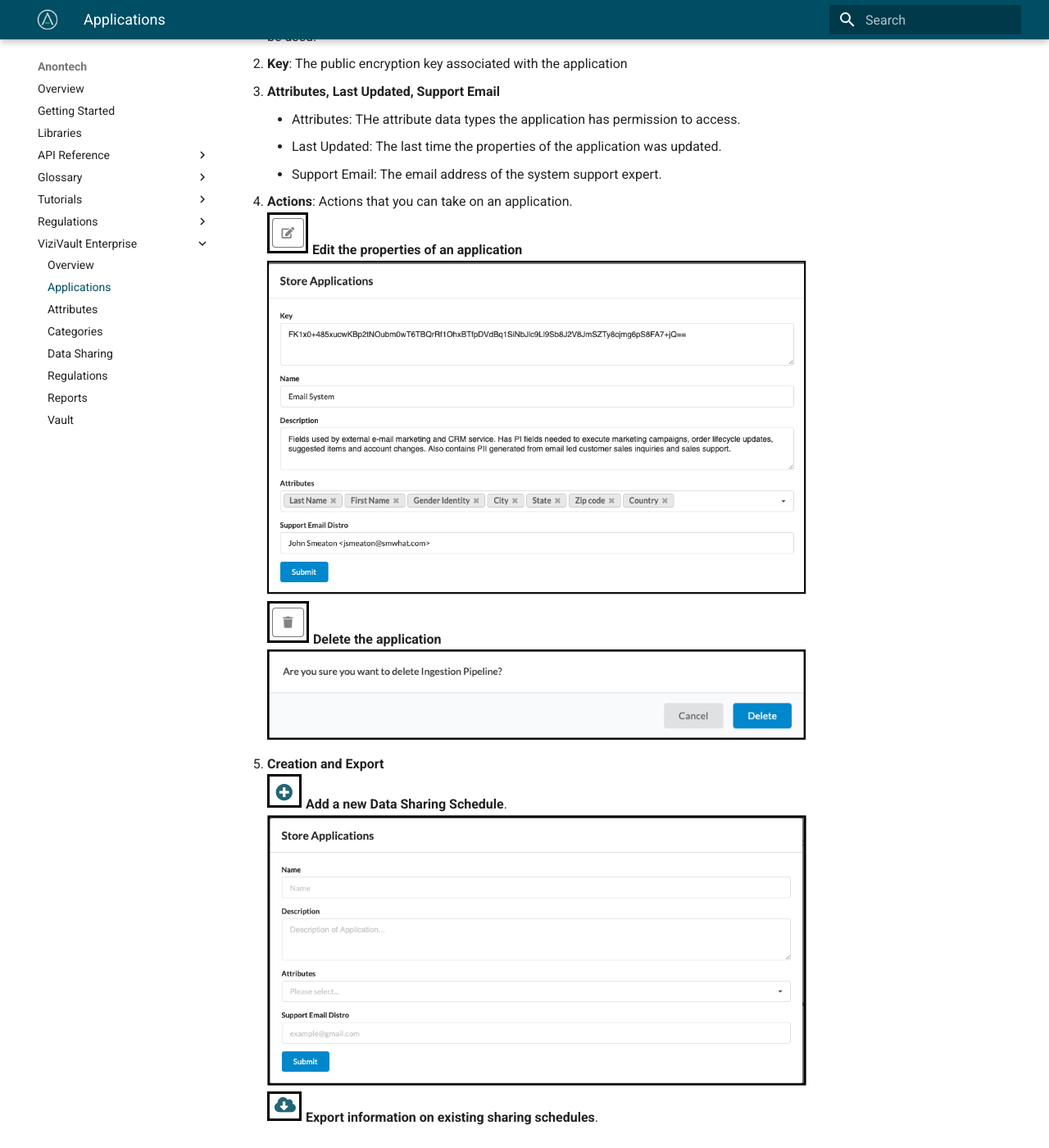
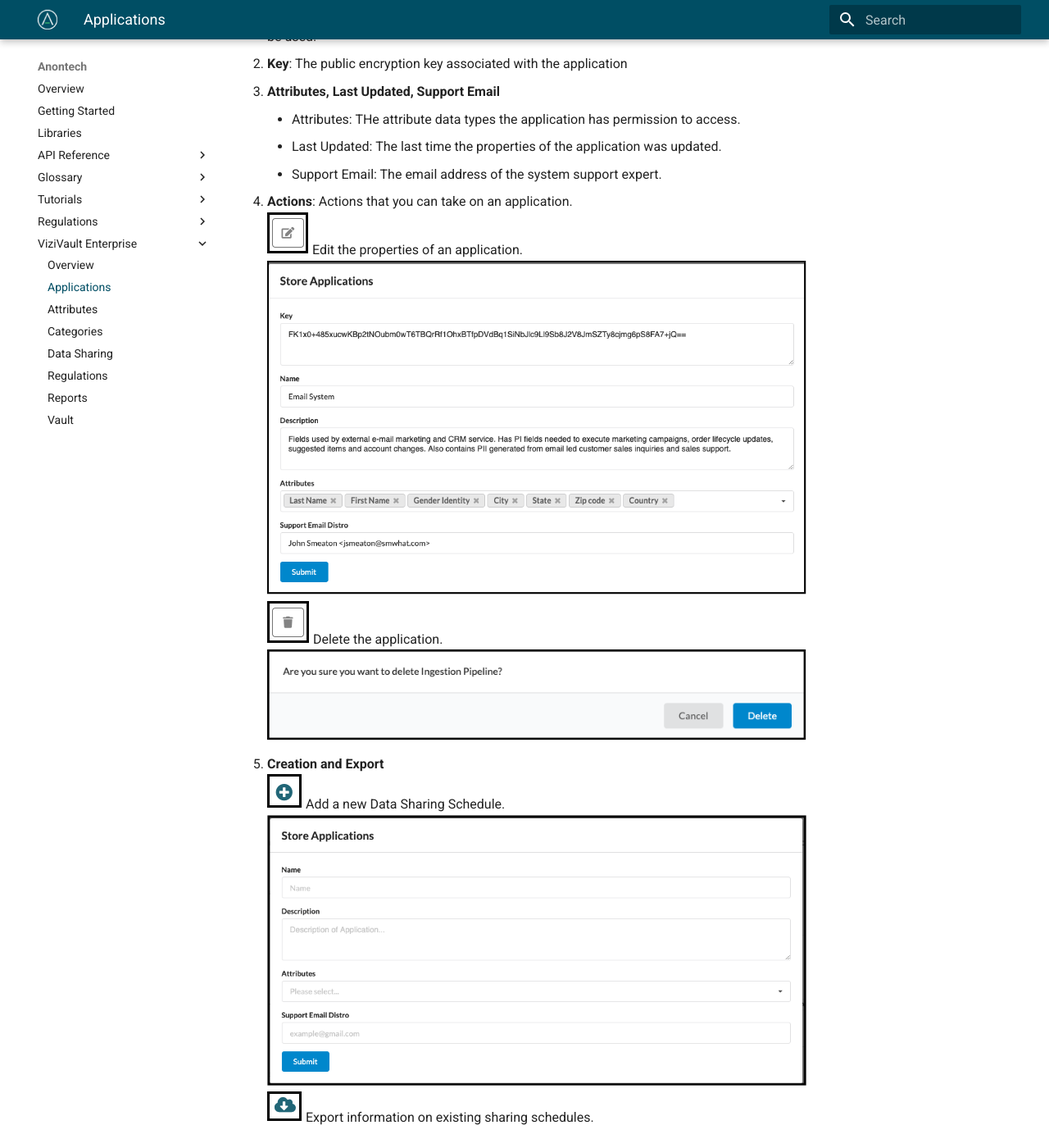
Before and after one commit to anontechnology/documentation, an MkDocs documentation site: the page built from docs/vizivault-enterprise/applications.md, in a window 1280 px wide and 1400 px high, scrolled down 568 px. Shown: the whole window at 82% size. Built offline with MkDocs 1.6.1 and Material for MkDocs 9.7.7, drawn with Linux system fonts in a browser that asks for light colours.

Commit message:
Update docs/vizivault-enterprise/applications.md

```diff
--- a/docs/vizivault-enterprise/applications.md
+++ b/docs/vizivault-enterprise/applications.md
@@ -10,11 +10,11 @@
     - Last Updated: The last time the properties of the application was updated.
     - Support Email: The email address of the system support expert.
 4. **Actions**: Actions that you can take on an application.<br/>
-    ![edit](../assets/images/edit.png "Edit") **Edit the properties of an application**
+    ![edit](../assets/images/edit.png "Edit") Edit the properties of an application.
     ![edit-application](../assets/images/edit-application.png "Edit Application")
-    ![delete](../assets/images/delete.png "Delete") **Delete the application**
+    ![delete](../assets/images/delete.png "Delete") Delete the application.
     ![delete-application](../assets/images/delete-application.png "Delete Application")
 5. **Creation and Export**<br/>
-    ![Add](../assets/images/add.png "Add") **Add a new Data Sharing Schedule**.
+    ![Add](../assets/images/add.png "Add") Add a new Data Sharing Schedule.
     ![create-application](../assets/images/create-application.png "Create Application")
-    ![export](../assets/images/export.png "Export") **Export information on existing sharing schedules**.
+    ![export](../assets/images/export.png "Export") Export information on existing sharing schedules.
```
